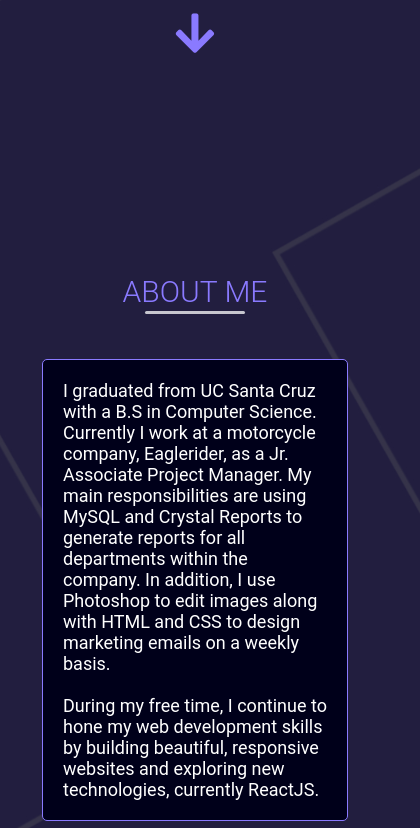
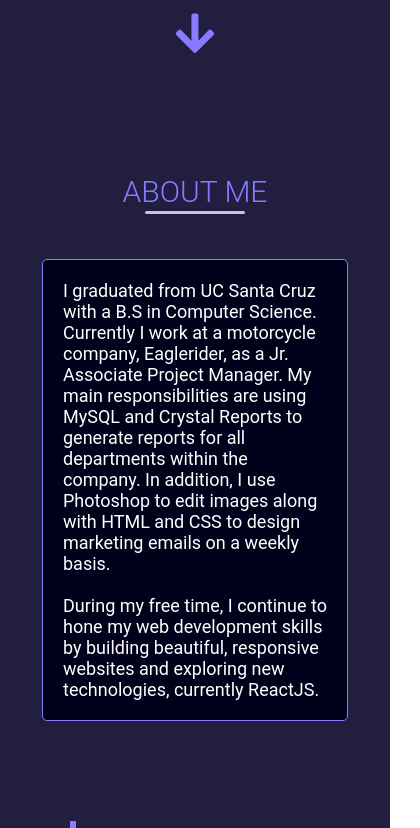
Before and after one commit to lee44/Portfolio, a plain HTML site: page Portfolio2/index.html in a window 390 px wide. Shown: the part 760-1588 px from the top of the page, 420 px wide, since content can reach past the window. Drawn offline with nearby package versions, Linux system fonts and the light colour scheme.

Commit message:
Website works in mobile. Need to adjust font size

```diff
--- a/Portfolio2/index.html
+++ b/Portfolio2/index.html
@@ -2,7 +2,7 @@
 <html lang="en">
 <head>
     <meta charset="UTF-8">
-    <meta name="viewport" content="width=device-width, initial-scale=1">
+    <meta name="viewport" content="width=device-width, user-scalable=no">
     <title>Joshua Lee</title>
     <link rel="stylesheet" href="https://unpkg.com/aos@next/dist/aos.css" />
     <link rel="stylesheet" href="https://cdnjs.cloudflare.com/ajax/libs/font-awesome/5.14.0/css/all.min.css" integrity="sha512-1PKOgIY59xJ8Co8+NE6FZ+LOAZKjy+KY8iq0G4B3CyeY6wYHN3yt9PW0XpSriVlkMXe40PTKnXrLnZ9+fkDaog==" crossorigin="anonymous" />
--- a/Portfolio2/styles/style.scss
+++ b/Portfolio2/styles/style.scss
@@ -775,7 +775,7 @@ li{
 /*Start media queries*/
 @media screen and (max-width: 800px){
     body{
-        background: url("../images/sitebg2.jpg") no-repeat center fixed;
+        background: url("../images/sitebg.jpg") no-repeat center fixed;
         background-size: cover;
     }
 
@@ -807,19 +807,14 @@ li{
         grid-template-columns: repeat(auto-fit,minmax(100px,100px));
     }
 
-    .icon-container{
-        width: 7rem;
-        height: 7rem;;
+@media screen and (max-width: 600px){
+    body{
+        background: url("../images/sitebg2.jpg") no-repeat center scroll;
+        background-size: cover;
     }
 
-    .icon-container i{
-        font-size: 4rem;
-    }
-
-@media screen and (max-width: 600px){
-    body{
-        background: url("../images/sitebg2.jpg") no-repeat center fixed;
-        background-size: cover;
+    section{
+        margin: 5rem 0;
     }
 
     .top-nav{
@@ -891,6 +886,12 @@ li{
         order: 2;
     }
 
+    .contact{
+        .grid-container{
+            grid-template-columns: repeat(auto-fit,minmax(350px,350px));
+        }
+    }
+
     .up{
         right: 1rem;
         width: 4rem;
```
Also changed, not shown: Portfolio2/styles/style.css, 1 other file.
